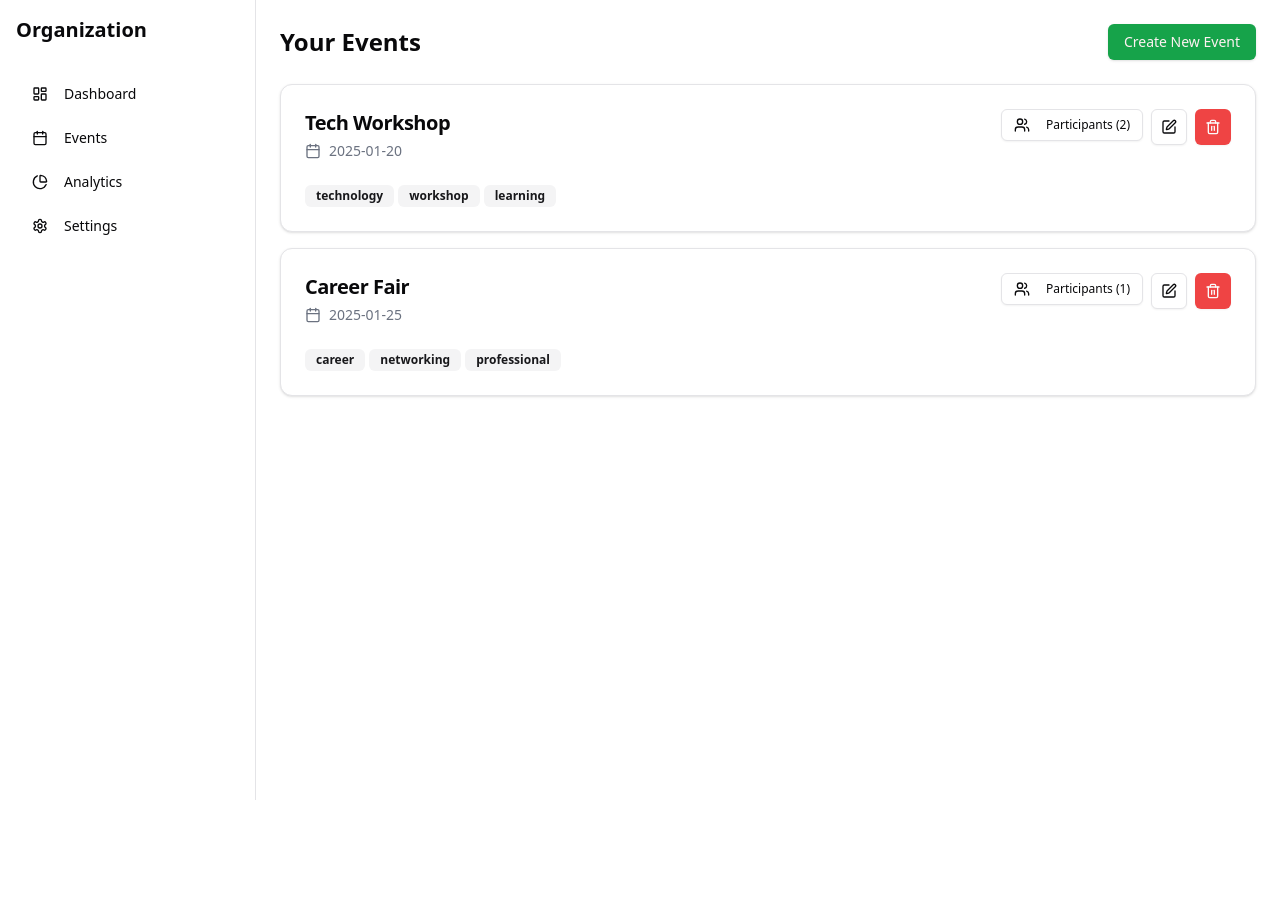
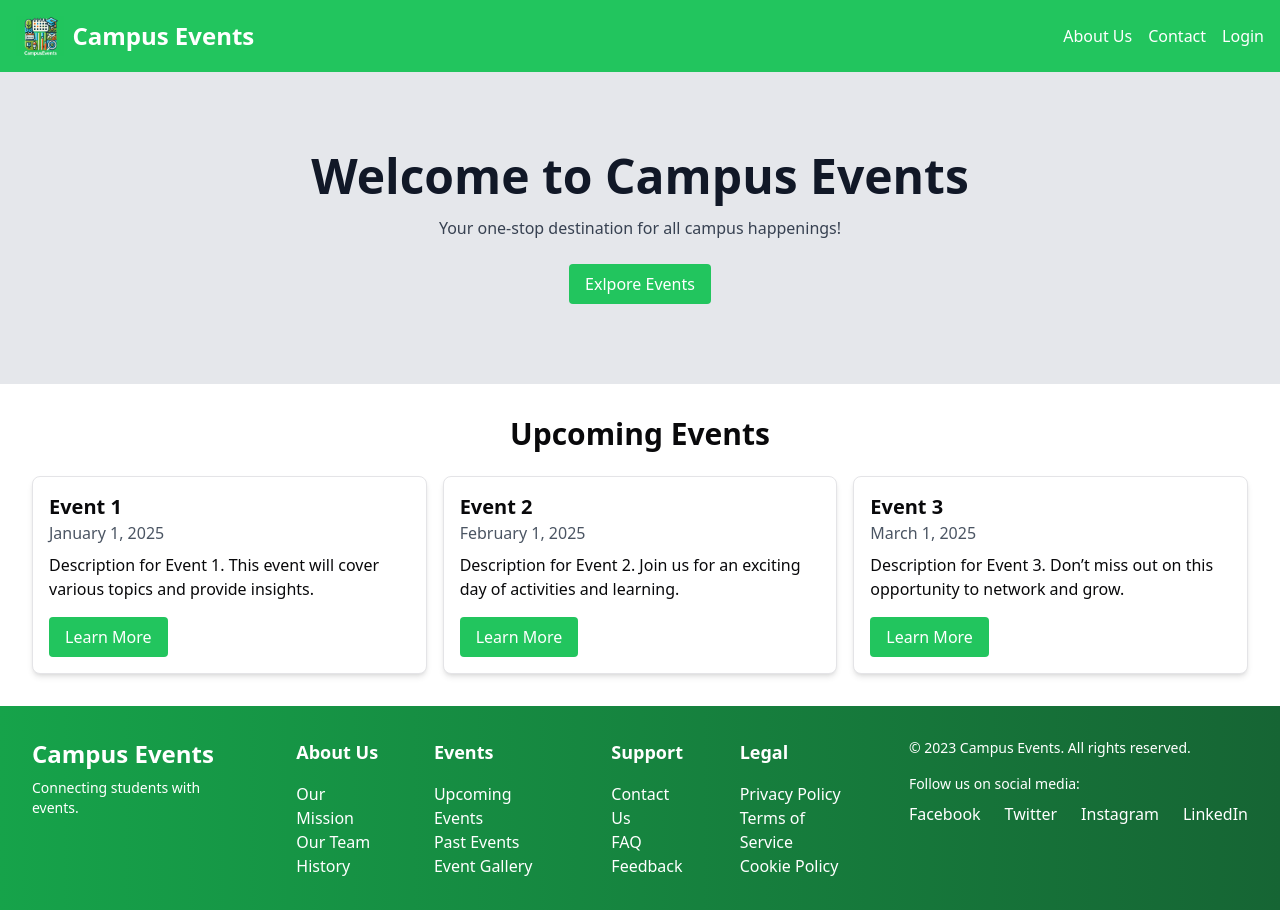
Before and after one commit to Noskathon-Lite/2_Bit, a React (Vite) app in the folder client/: page / in a window 1280 px wide. Before the commit the page ends 800 px from the top, so only its background shows below. Built offline with nearby package versions, Linux system fonts and the light colour scheme.

Commit message:
connected to landing page

```diff
--- a/client/src/App.tsx
+++ b/client/src/App.tsx
@@ -4,12 +4,21 @@ import Login from "./components/pages/Login";
 import Home from "./components/pages/Home";
 import Register from "./components/pages/Register";
 import CreateEventForm from "./components/pages/CreateEvent";
+import { Landing } from "./components/pages/Landing";
+import AboutUs from "./components/pages/AboutUs";
+import Contact from "./components/pages/Contact";
+import EventDetail from "./components/EventDetail";
 
 const App = () => {
+
   return (
     <Router>
       <Routes>
-        <Route path="/" element={<Home />} />
+        <Route path="/home" element={<Home />} />
+        <Route path="/" element={<Landing/>} />
+        <Route path="/aboutus" element={<AboutUs />} />
+        <Route path="/contact" element={<Contact />} />
+        <Route path="/event/:id" element={<EventDetail />} />
 
         <Route path="/login" element={<Login />} />
         <Route path="/create-event" element={<CreateEventForm />} />
--- a/client/src/components/EventList.tsx
+++ b/client/src/components/EventList.tsx
@@ -41,7 +41,7 @@ const EventList: React.FC = () => {
             <p className="text-gray-600">{event.date}</p>
             <p className="mt-2">{event.description}</p>
             <button
-              onClick={() => navigate(`/events/${event.id}`)} // Use useNavigate for redirection
+              onClick={() => navigate(`/event/${event.id}`)} // Use useNavigate for redirection
               className="mt-4 bg-green-500 text-white py-2 px-4 rounded hover:bg-green-600 transition duration-200"
             >
               Learn More
--- a/client/src/components/Header.tsx
+++ b/client/src/components/Header.tsx
@@ -21,10 +21,8 @@ const Header: React.FC = () => {
 
         {/* Navigation Links */}
         <div className="flex space-x-4">
-          <Link to="/" className="text-white hover:underline">
-            Home
-          </Link>
-          <Link to="/about" className="text-white hover:underline">
+
+          <Link to="/aboutus" className="text-white hover:underline">
             About Us
           </Link>
           <Link to="/contact" className="text-white hover:underline">
--- a/client/src/components/Hero.tsx
+++ b/client/src/components/Hero.tsx
@@ -11,7 +11,7 @@ const Hero: React.FC = () => {
         Your one-stop destination for all campus happenings!
       </p>
       <Link
-        to="/eventDetail"
+        to="/login"
         className="mt-6 inline-block bg-green-500 text-white py-2 px-4 rounded hover:bg-green-600 transition"
       >
         Exlpore Events
--- /dev/null
+++ b/client/src/components/pages/Landing.tsx
@@ -0,0 +1,15 @@
+import EventList from '../EventList'
+import Footer from '../Footer'
+import Header from '../Header'
+import Hero from '../Hero'
+
+export const Landing = () => {
+  return (
+    <>
+    <Header/>
+    <Hero/>
+    <EventList/>
+    <Footer/>
+    </>
+  )
+}
```
